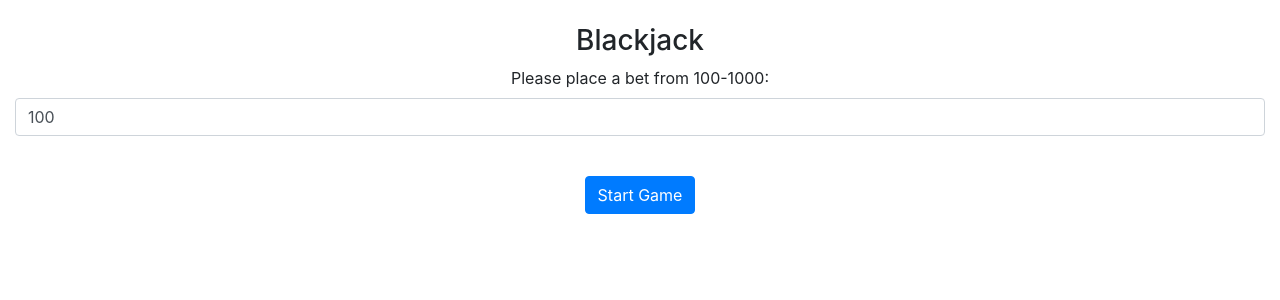
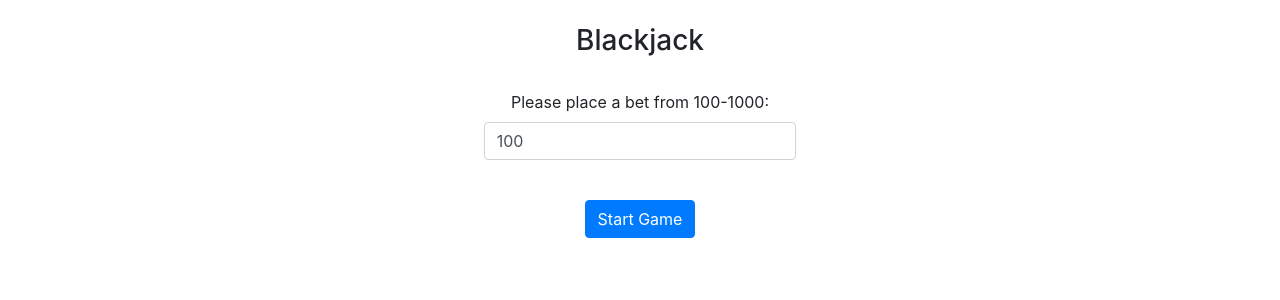
Before and after one commit to jlin00/savetheturtles-env, a Flask app: page /blackjack in a window 1280 px wide. Shown: the part 66-366 px from the top of the page. Run offline with Flask 2, Linux system fonts and the light colour scheme; a user stored in the database is signed in; some libraries are stand-ins or nearby versions.

Commit message:
added styling

```diff
--- a/templates/blackjack.html
+++ b/templates/blackjack.html
@@ -5,11 +5,11 @@ Blackjack
 {% endblock %}
 
 {% block body %}
-<h3>Blackjack</h3>
+<h3>Blackjack</h3><br>
 
 {% if mode=="bet" %}
 <form action="/blackjack" method="POST">
-  <div class="form-group">
+  <div class="form-group w-25">
     <label for="bet">Please place a bet from 100-1000:</label>
     <input name="bet" type="number" class="form-control" id="bet" value="100" min="100" max="1000">
   </div>
@@ -21,11 +21,12 @@ Blackjack
 <h6>Dealer's Cards</h6>
 <img src="/static/cardback.jpg" height="314px" width="226px" />
 <img src={{game.dealer_cards[1].image}} />
+<br><br><br>
 <h6>Your Cards</h6>
 {% for card in game.player_cards %}
 <img src={{card.image}} />
 {% endfor %}
-<br />
+<br /><br /><br />
 <form action="/blackjack" method="POST">
   <button type="submit" name="hit" class="btn btn-primary">Hit</button>
   <button type="submit" name="stand" class="btn btn-primary">Stand</button>
@@ -42,7 +43,7 @@ Blackjack
 {% for card in game.player_cards %}
 <img src={{card.image}} />
 {% endfor %}
-<br />
+<br /><br /><br />
 <input class="btn btn-link btn-primary text-decoration-none text-white" type="button" onclick="location.href='/home'" value="Go Home" />
 <input class="btn btn-link btn-success text-decoration-none text-white" type="button" onclick="location.href='/blackjack'" value="Play Again" />
 {% endif %}
```
